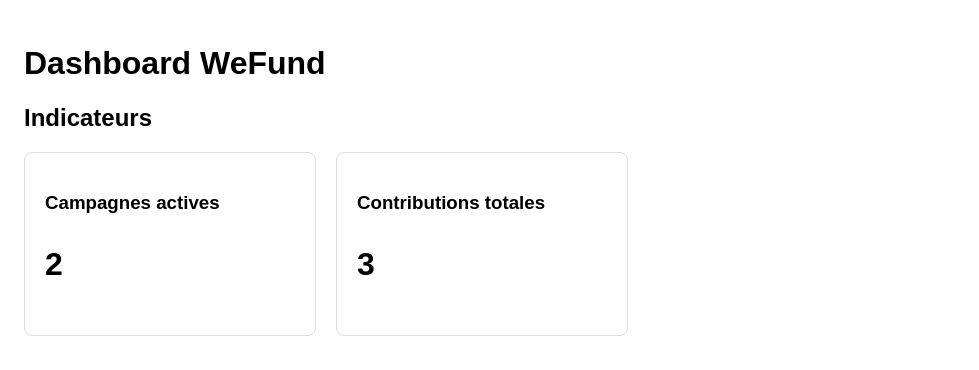
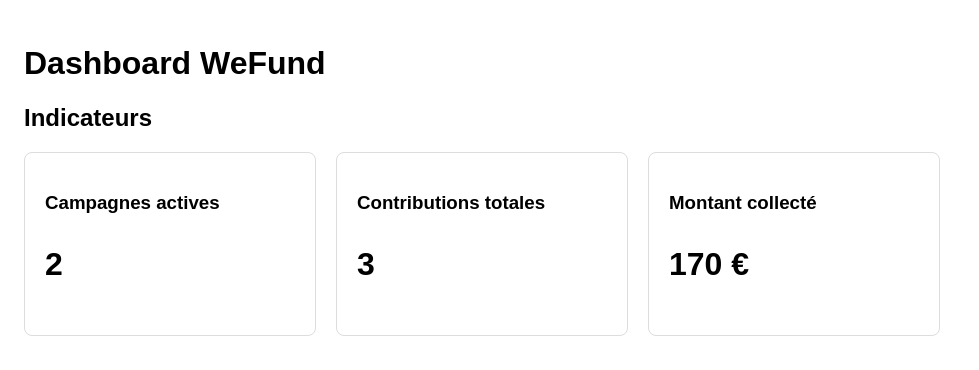
Before and after one commit to sepideh94/QSI-projet, a Next.js app: page /dashboard in a window 1280 px wide. Shown: the top 370 px of the page, without its empty margins (0-979 px from the left). Built offline with nearby package versions, Linux system fonts and the light colour scheme.

Commit message:
feat(metrics): ajout métrique montant total collecté + test unitaire

```diff
--- /dev/null
+++ b/app/api/metrics/amount-collected/route.ts
@@ -0,0 +1,25 @@
+import { NextResponse } from "next/server";
+import { mockContributions } from "@/mocks/contributions";
+import { getTotalAmount } from "@/lib/metrics/contributions/total-amount";
+
+export async function GET() {
+  try {
+
+    const value = getTotalAmount(mockContributions);
+
+    return NextResponse.json({
+      metric: "amount-collected",
+      value
+    });
+
+  } catch (error) {
+
+    console.error("Erreur récupération montant collecté", error);
+
+    return NextResponse.json(
+      { error: "Impossible de récupérer le montant collecté" },
+      { status: 500 }
+    );
+
+  }
+}
--- a/app/dashboard/page.tsx
+++ b/app/dashboard/page.tsx
@@ -5,6 +5,7 @@
 export default function DashboardPage() {
   const [activeCampaigns, setActiveCampaigns] = useState<number | null>(null);
   const [totalContributions, setTotalContributions] = useState<number | null>(null);
+  const [totalAmount, setTotalAmount] = useState<number | null>(null);
 
   useEffect(() => {
     async function loadMetrics() {
@@ -19,6 +20,11 @@
         const contributionsResponse = await fetch("/api/metrics/contributions-total");
         const contributionsData = await contributionsResponse.json();
         setTotalContributions(contributionsData.value);
+
+        // montant collecté
+        const amountResponse = await fetch("/api/metrics/amount-collected");
+        const amountData = await amountResponse.json();
+        setTotalAmount(amountData.value);
 
       } catch (error) {
         console.error("Erreur chargement métriques", error);
@@ -68,6 +74,22 @@
           </p>
         </div>
 
+        {/* Montant collecté */}
+        <div
+          style={{
+            padding: "20px",
+            border: "1px solid #ddd",
+            borderRadius: "8px",
+            width: "250px",
+          }}
+        >
+          <h3>Montant collecté</h3>
+
+          <p style={{ fontSize: "32px", fontWeight: "bold" }}>
+            {totalAmount !== null ? `${totalAmount} €` : "Chargement..."}
+          </p>
+        </div>
+
       </div>
     </main>
   );
--- /dev/null
+++ b/lib/metrics/contributions/total-amount.ts
@@ -0,0 +1,9 @@
+type Contribution = {
+  amount: number;
+};
+
+export function getTotalAmount(contributions: Contribution[]): number {
+  return contributions.reduce((total, contribution) => {
+    return total + contribution.amount;
+  }, 0);
+}
```
Also changed, not shown: 1 other file (tests, documents, lock files or other folders).
